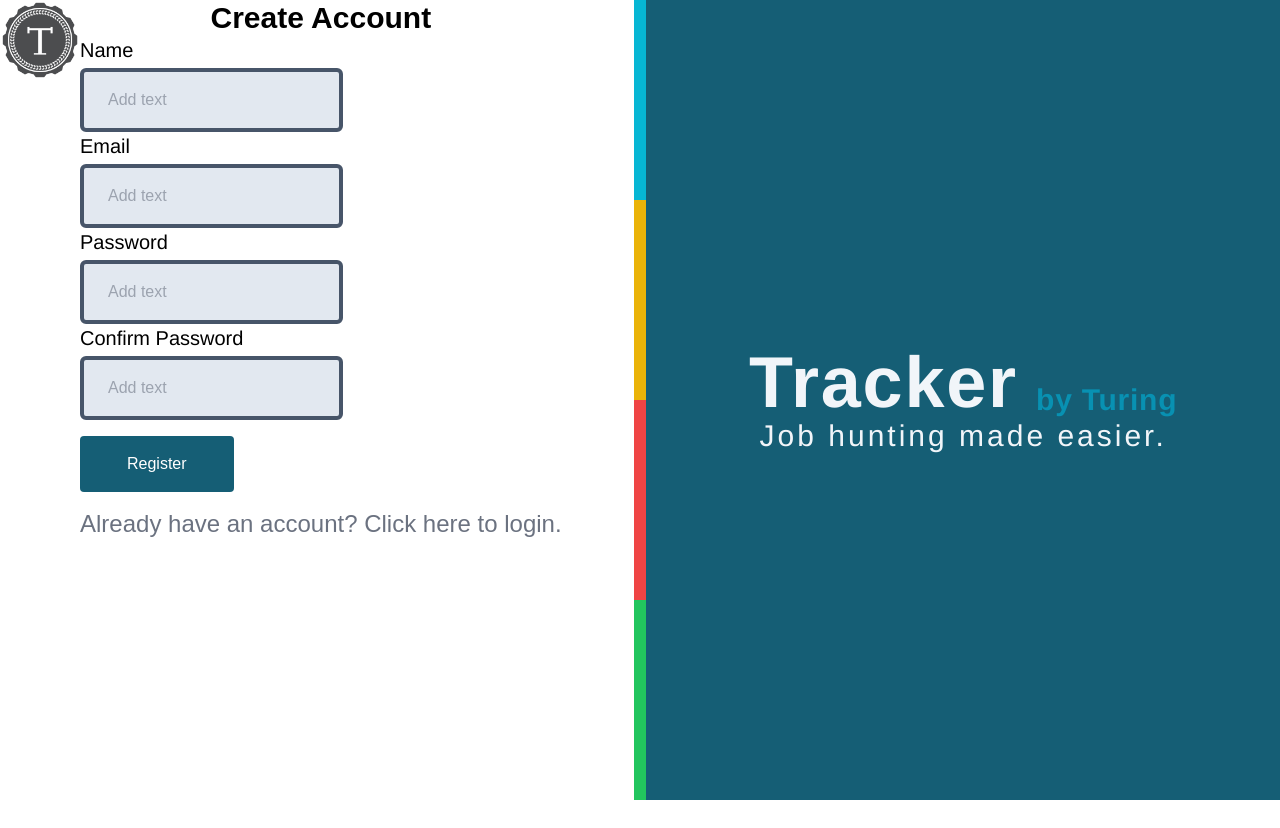
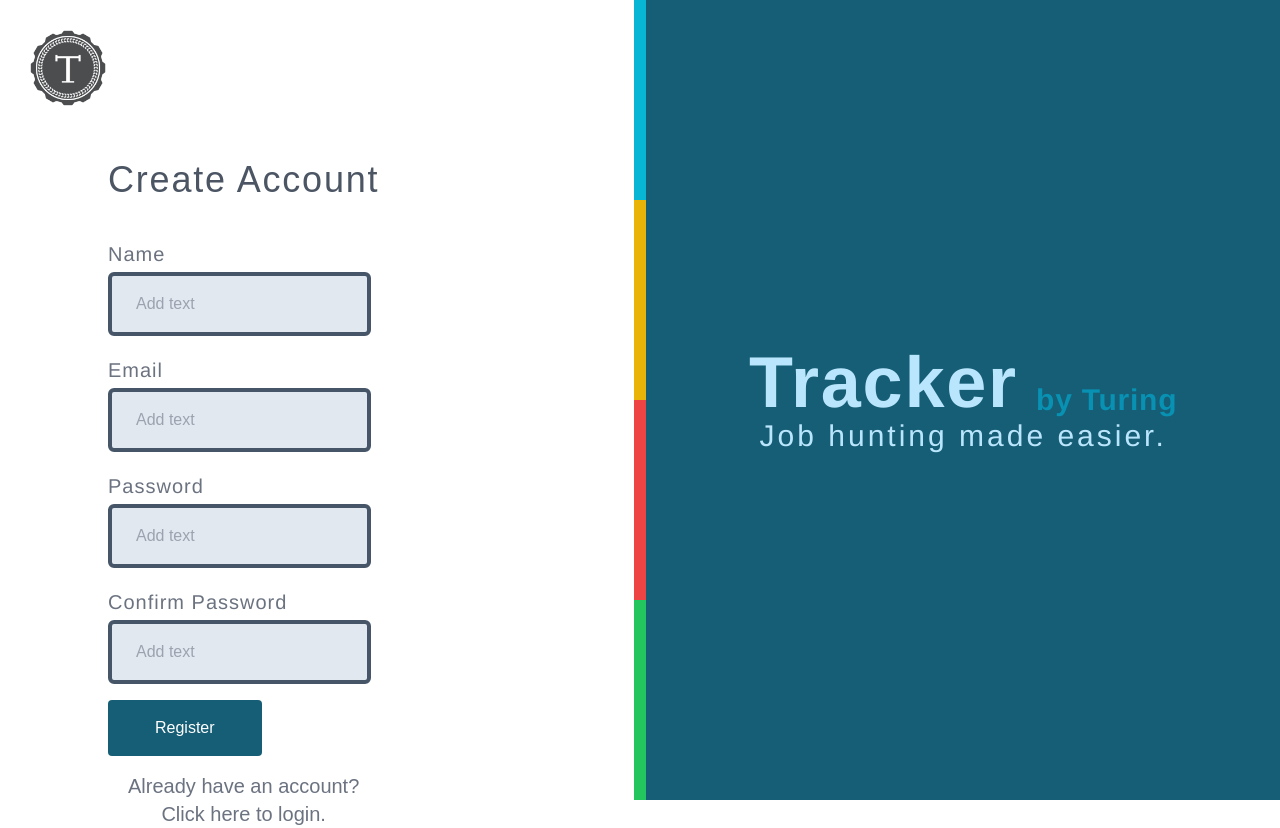
Before and after one commit to turingschool/tracker-crm-fe, a React (Create React App) app: page /UserRegistration in a window 1280 px wide. Before the commit the page ends 800 px from the top, so only its background shows below. Built offline with nearby package versions, Linux system fonts and the light colour scheme.

Commit message:
Save just in case

```diff
--- a/src/components/UserRegistration.tsx
+++ b/src/components/UserRegistration.tsx
@@ -42,13 +42,14 @@
   return (
     <div className="login-form-wrap flex w-screen h-screen justify-center">
       <div className="form-inputs w-6/12 flex">
-        <img className='turing-logo size-20' src={turingLogo} />
-
-
+        <img className='turing-logo size-20 mt-7 ml-7' src={turingLogo} />
 
         <form onSubmit={handleFormSubmit}>
-          <h2 className="text-3xl font-bold text-center">Create Account</h2>
-          <label htmlFor="name" className='block text-x1 font-[Helvetica Neue] font-sans text-xl '>Name</label>
+
+          <h2 className="text-4xl text-gray-600 font-[Helvetica Neue] text-center mt-40 mb-10 tracking-wider">Create Account</h2>
+
+          <div className="">
+            <label htmlFor="name" className="block font-light text-gray-500 font-[Helvetica Neue] font-sans text-xl tracking-wider">Name</label>
             <input
               id="name"
               type="text"
@@ -56,10 +57,10 @@
               onChange={(e) => setName(e.target.value)}
               required
               placeholder="Add text"
-            className='p-[8px] mt-[4px] border-4 rounded-md border-slate-600 bg-slate-200 py-[2vh] px-[3vh]'
+              className="p-[8px] mt-[4px] mb-5 border-4 rounded-md border-slate-600 bg-slate-200 py-[2vh] px-[3vh]"
               />
 
-          <label htmlFor="email" className='block text-x1 font-[Helvetica Neue] font-sans text-xl '>Email</label>
+            <label htmlFor="email" className="block font-light text-gray-500 font-[Helvetica Neue] font-sans text-xl tracking-wider">Email</label>
             <input
               id="email"
               type="email"
@@ -67,10 +68,10 @@
               onChange={(e) => setEmail(e.target.value)}
               required
               placeholder="Add text"
-            className='p-[8px] mt-[4px] border-4 rounded-md border-slate-600 bg-slate-200 py-[2vh] px-[3vh]'
+              className="p-[8px] mt-[4px] mb-5 border-4 rounded-md border-slate-600 bg-slate-200 py-[2vh] px-[3vh]"
               />
 
-          <label htmlFor="password" className='block text-x1 font-[Helvetica Neue] font-sans text-xl '>Password</label>
+            <label htmlFor="password" className="block font-light text-gray-500 font-[Helvetica Neue] font-sans text-xl tracking-wider">Password</label>
             <input
               id="password"
               type="password"
@@ -78,10 +79,10 @@
               onChange={(e) => setPassword(e.target.value)}
               required
               placeholder="Add text"
-            className='p-[8px] mt-[4px] border-4 rounded-md border-slate-600 bg-slate-200 py-[2vh] px-[3vh]'
+              className="p-[8px] mt-[4px] mb-5 border-4 rounded-md border-slate-600 bg-slate-200 py-[2vh] px-[3vh]"
               />
 
-          <label htmlFor="passwordConfirmation" className='block text-x1 font-[Helvetica Neue] font-sans text-xl '>Confirm Password</label>
+            <label htmlFor="passwordConfirmation" className="block font-light text-gray-500 font-[Helvetica Neue] font-sans text-xl tracking-wider">Confirm Password</label>
             <input
               id="passwordConfirmation"
               type="password"
@@ -89,8 +90,9 @@
               onChange={(e) => setPasswordConfirmation(e.target.value)}
               required
               placeholder="Add text"
-            className='p-[8px] mt-[4px] border-4 rounded-md border-slate-600 bg-slate-200 py-[2vh] px-[3vh]'
+              className="p-[8px] mt-[4px] border-4 rounded-md border-slate-600 bg-slate-200 py-[2vh] px-[3vh]"
             />
+          </div>
 
           {errorMessage && <p className="error-message">{errorMessage}</p>}
 
@@ -101,25 +103,27 @@
               >
                 Register
             </button>
-              <p className="text-gray-500 text-2xl font-extralight block mt-4 text-center">
-                Already have an account? <Link to="/login" className="hover:underline">Click here to login.</Link>
+              <p className="text-gray-500 text-xl font-extralight block mt-4 text-center">
+                Already have an account?
+                <br/>
+                <Link to="/login" className="hover:underline">Click here to login.</Link>
               </p>
             </div>
         </form>
       </div>
 
-      <div className='quad-color-bar flex flex-col w-[1%] h-[100%]'>
-        <div className='cyan-bar bg-cyan-500 w-[100%] h-[25%]'/>
-        <div className='yellow-bar bg-yellow-500 w-[100%] h-[25%]'/>
-        <div className='red-bar bg-red-500 w-[100%] h-[25%]'/>
-        <div className='green-bar bg-green-500 w-[100%] h-[25%]'/>
+      <div className="quad-color-bar flex flex-col w-[1%] h-[100%]">
+        <div className="cyan-bar bg-cyan-500 w-[100%] h-[25%]"/>
+        <div className="yellow-bar bg-yellow-500 w-[100%] h-[25%]"/>
+        <div className="red-bar bg-red-500 w-[100%] h-[25%]"/>
+        <div className="green-bar bg-green-500 w-[100%] h-[25%]"/>
       </div>
-      <div className='title-wrap w-6/12 flex flex-col justify-center items-center bg-cyan-800'>
-        <div className='app-name-and-author flex justify-center'>
-          <h1 className='app-name font-sans font-[Helvetica Neue] text-7xl font-semibold tracking-wide text-slate-100'>Tracker</h1>
-          <h2 className='app-author font-sans font-[Helvetica Neue] text-3xl font-bold leading-9 tracking-wide text-cyan-600'><br />&nbsp; by Turing</h2>
+      <div className="title-wrap w-6/12 flex flex-col justify-center items-center bg-cyan-800">
+        <div className="app-name-and-author flex justify-center">
+          <h1 className="app-name font-sans font-[Helvetica Neue] text-7xl font-semibold tracking-wide text-sky-200">Tracker</h1>
+          <h2 className="app-author font-sans font-[Helvetica Neue] text-3xl font-bold leading-9 tracking-wide text-cyan-600"><br />&nbsp; by Turing</h2>
         </div>
-        <h3 className='app-tagline flex justify-center font-sans font-[Helvetica Neue] text-3xl font-extralight tracking-widest text-slate-100'>Job hunting made easier.</h3>
+        <h3 className="app-tagline flex justify-center font-sans font-[Helvetica Neue] text-3xl font-extralight tracking-widest text-sky-200">Job hunting made easier.</h3>
       </div>
 
     </div>
```
Lines whose indentation alone changed are shown as unchanged.
